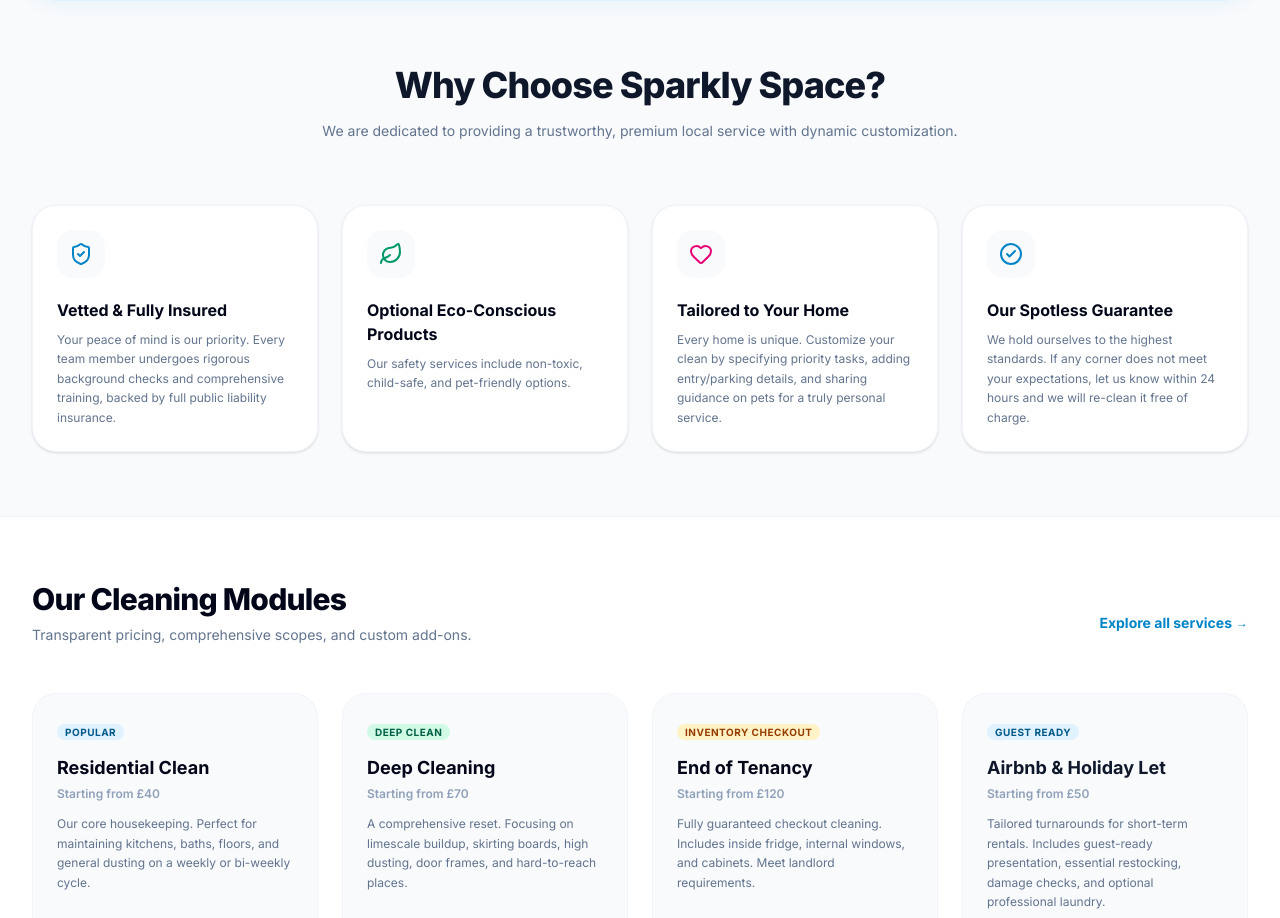
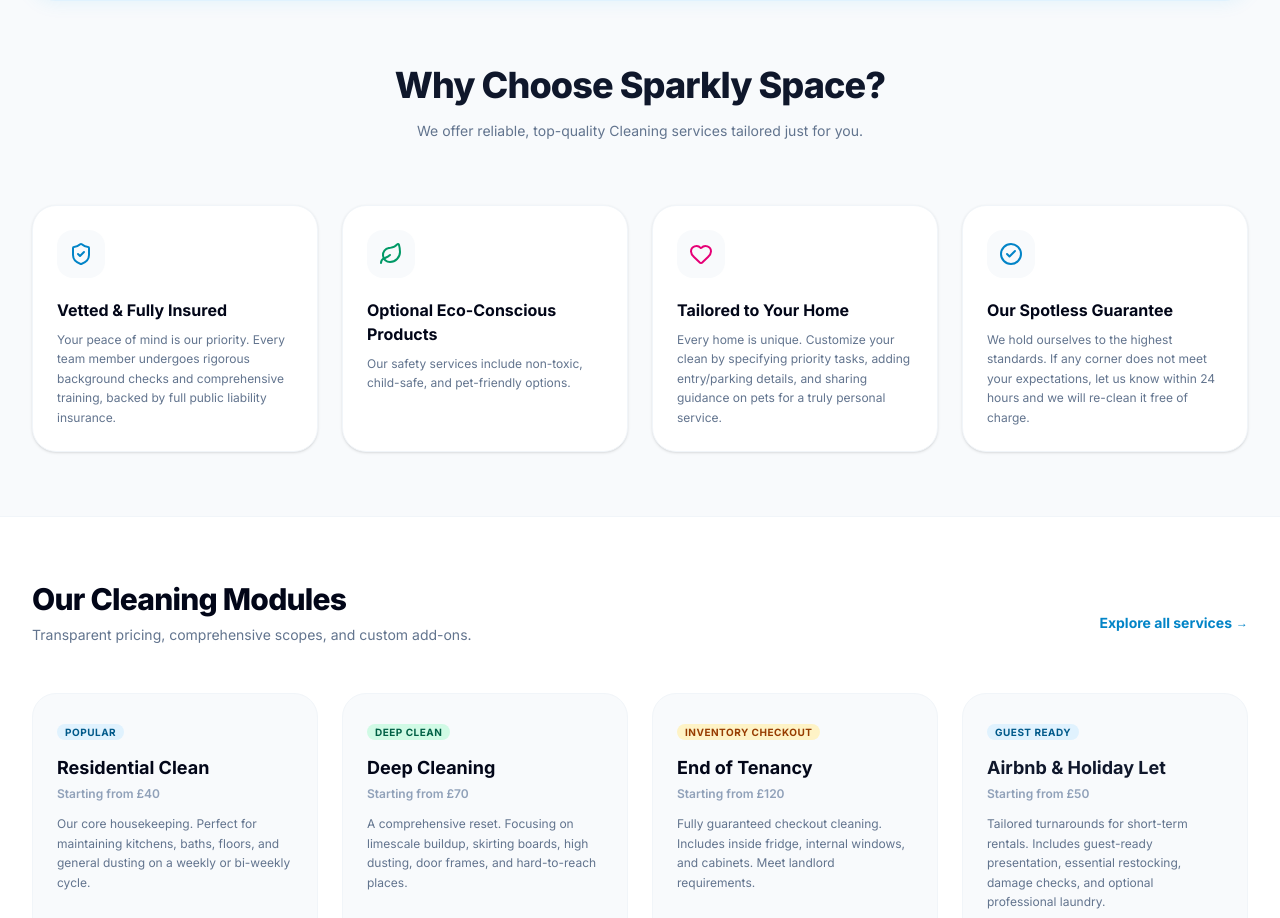
Before and after one commit to 4Buckscodes/sparklyspace, a Next.js app: page / in a window 1280 px wide. Shown: the part 1040-1958 px from the top of the page. Built offline with nearby package versions, Linux system fonts and the light colour scheme.

Commit message:
copy: Update ValueGrid subtitle to user requested copy

```diff
--- a/components/sections/ValueGrid.tsx
+++ b/components/sections/ValueGrid.tsx
@@ -21,7 +21,7 @@
           Why Choose Sparkly Space?
         </h2>
         <p className="mt-4 text-slate-500 text-sm">
-          We are dedicated to providing a trustworthy, premium local service with dynamic customization.
+          We offer reliable, top-quality Cleaning services tailored just for you.
         </p>
       </div>
 
```
